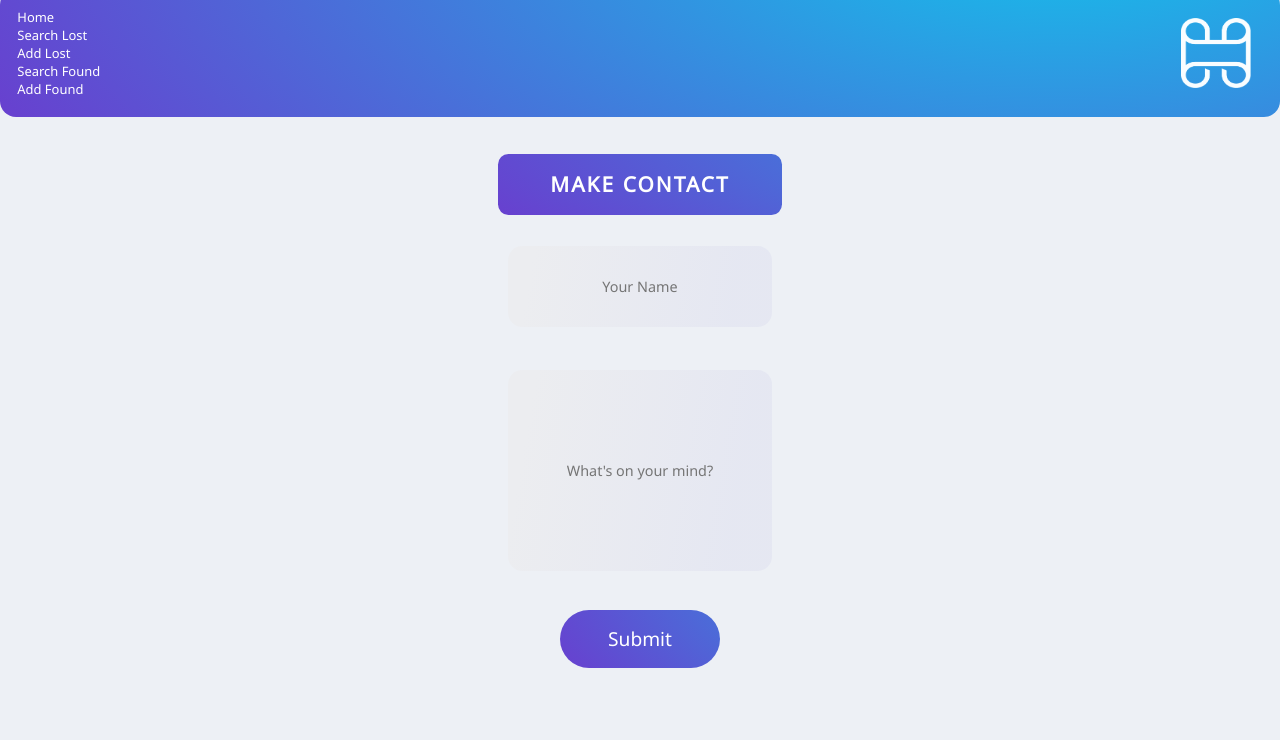
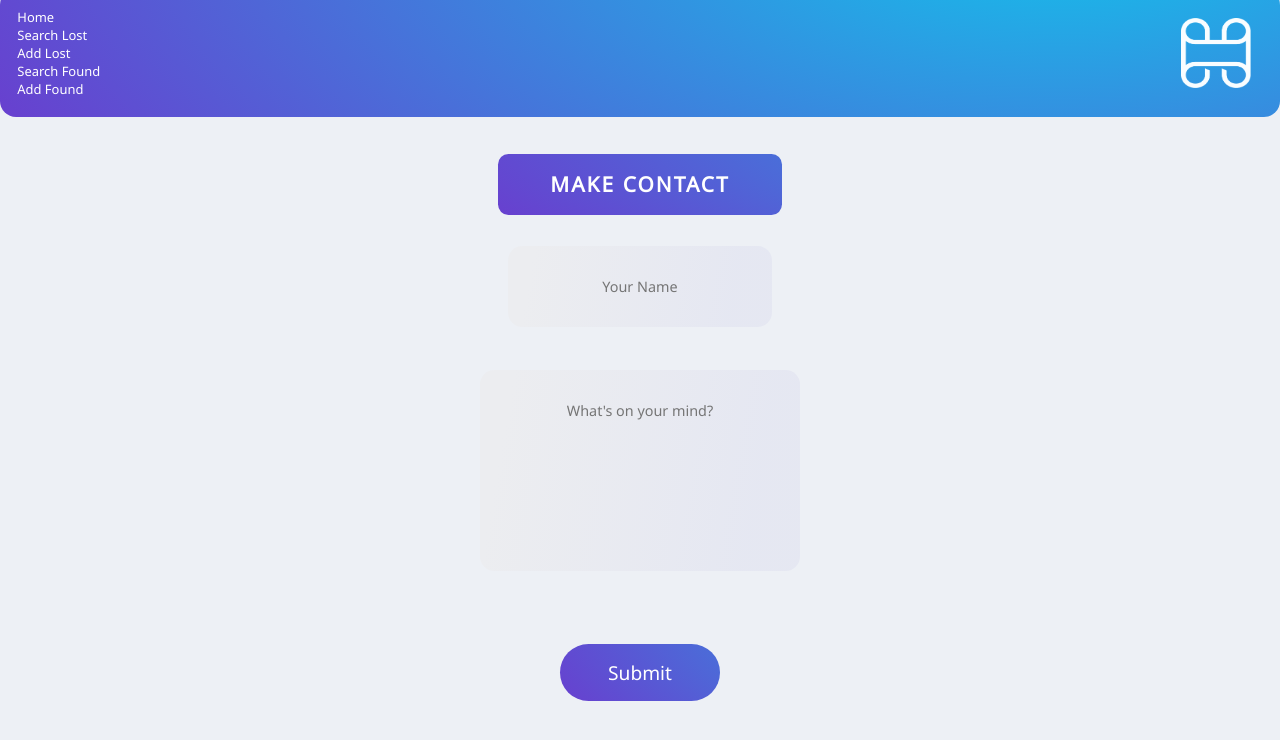
Before and after one commit to JannikUekoetter/capstone-project, a Next.js app: page /contact in a window 1280 px wide. Shown: the top 740 px of the page. Built offline with nearby package versions, Linux system fonts and the light colour scheme.

Commit message:
minor changes

```diff
--- a/components/Forms/AddLostItem.js
+++ b/components/Forms/AddLostItem.js
@@ -161,7 +161,7 @@ const SubmitButton = styled.button`
   }
 `;
 
-const StyledDescriptionInput = styled.input`
+const StyledDescriptionInput = styled.textarea`
   all: unset;
 
   font-size: 0.9em;
@@ -175,6 +175,7 @@ const StyledDescriptionInput = styled.input`
   line-height: 1.6;
   height: 10em;
   margin-bottom: 2em;
+  word-break: break-word;
 `;
 
 const StyledNameInput = styled.input`
@@ -189,6 +190,7 @@ const StyledNameInput = styled.input`
   padding: 2em;
   line-height: 1.6;
   margin-bottom: 2em;
+  margin-top: 1em;
 `;
 
 const SecondDescriptionHeadline = styled.p`
--- a/components/Kontaktformular/Contact.js
+++ b/components/Kontaktformular/Contact.js
@@ -20,7 +20,7 @@ export default function ContactPage() {
         <StyledDescriptionInput
           placeholder="What's on your mind?"
           rows="15"
-          cols="35"
+          cols="30"
           required
         />
       </label>
@@ -75,7 +75,7 @@ const StyledNameInput = styled.input`
   margin-bottom: 3em;
 `;
 
-const StyledDescriptionInput = styled.input`
+const StyledDescriptionInput = styled.textarea`
   all: unset;
 
   font-size: 0.9em;
@@ -88,6 +88,8 @@ const StyledDescriptionInput = styled.input`
   padding: 2em;
   line-height: 1.6;
   height: 10em;
+  margin-bottom: 2em;
+  word-break: break-word;
 `;
 
 const SubmitButton = styled.button`
```
Also changed, not shown: components/Forms/AddFoundItem.js (+6 -4 lines).
